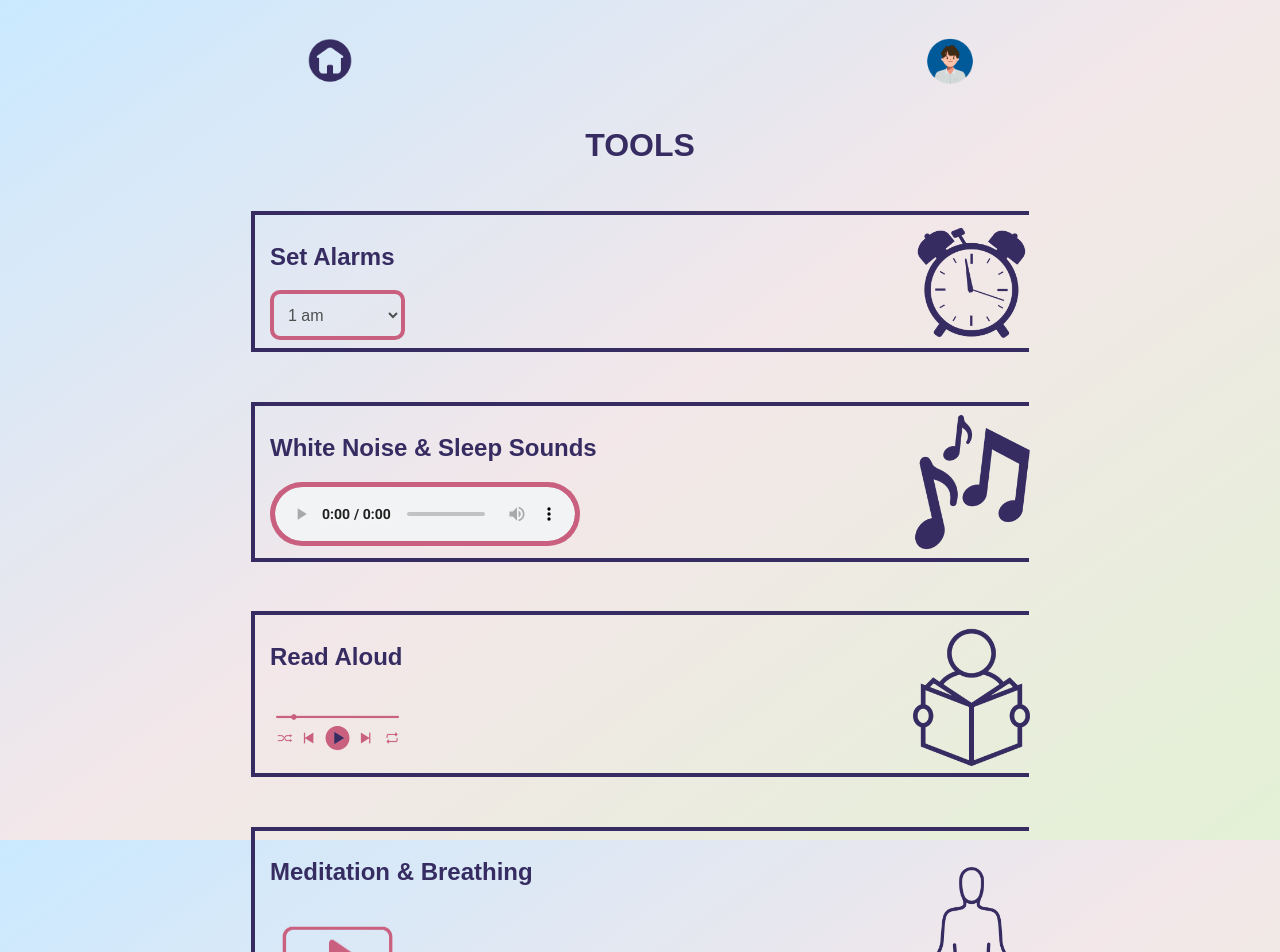
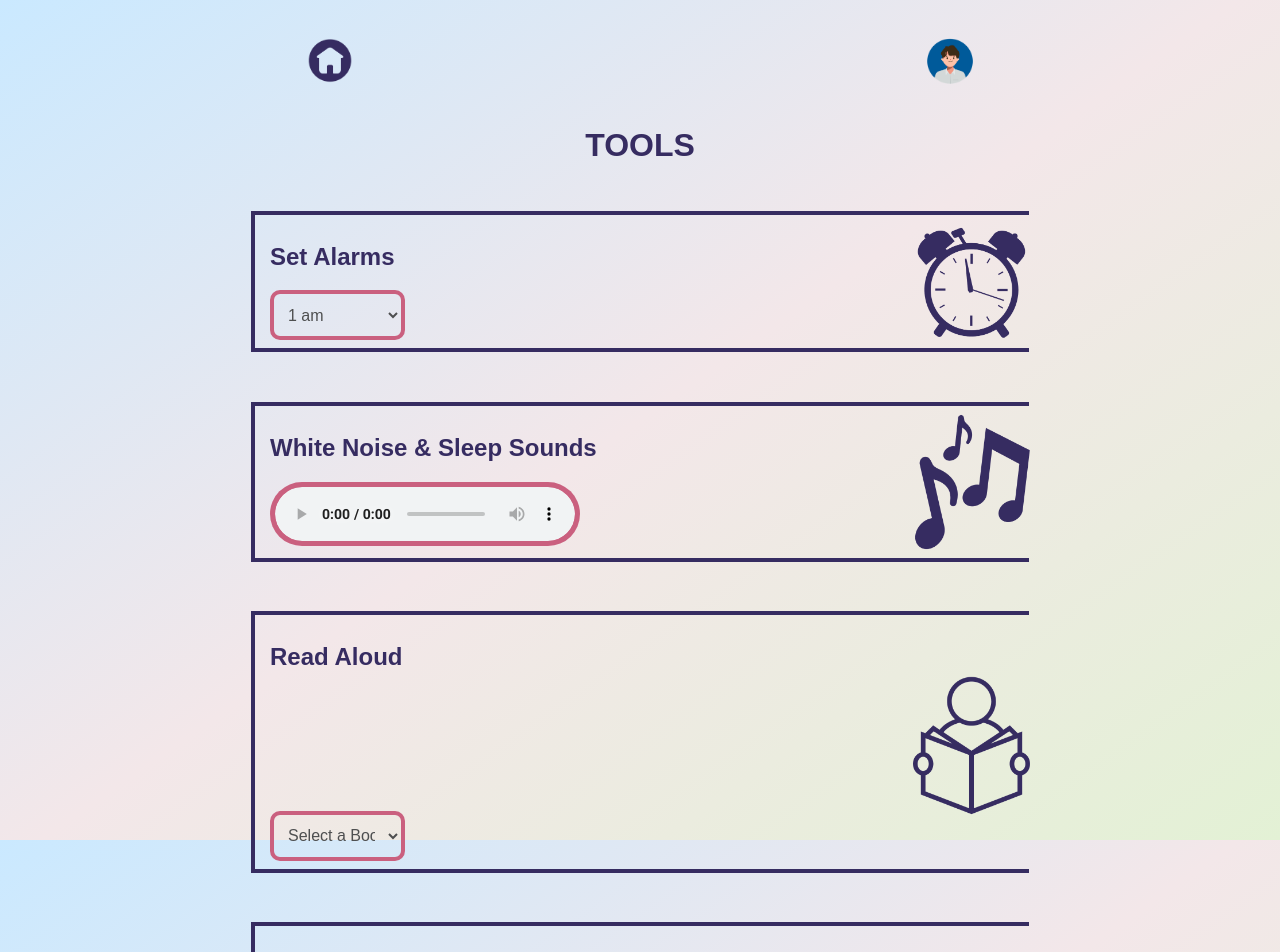
Before and after one commit to sambel2/CS422_DreamTeam, a React (Create React App) app in the folder dream-team/: page /#/tools in a window 1280 px wide. Shown: the top 952 px of the page. Built offline with nearby package versions, Linux system fonts and the light colour scheme.

Commit message:
Added audiobook and dropdown

```diff
--- a/dream-team/src/pages/ToolsPage.js
+++ b/dream-team/src/pages/ToolsPage.js
@@ -1,17 +1,10 @@
-import React from 'react';
+import React, {useState} from 'react';
 import '../styling/Tools.css';
 import profileIcon from '../images/profile_icon.png';
-
-/*
-import playButton from '../images/play_button.png';
-import fastFoward from '../images/fast_forward.png';
-import rewindButton from '../images/rewind-button.png';
-*/
 import BottomNav from '../components/BottomNav.js';
 import AlarmIcon from '../images/Alarm Icon.png';
 import MusicIcon from '../images/Music Icon.png';
 import ReadIcon from '../images/Reading Icon.png';
-import PlayerIcon from '../images/Player Icon.png';
 import MeditationIcon from '../images/Meditation Icon.png';
 import VideoIcon from '../images/Video Icon.png';
 import SleepSounds from '../Misc/SleepSounds.mp3';
@@ -20,6 +13,24 @@ import homeIcon from '../images/Home Icon.png';
 import { Link } from 'react-router-dom';
 
 const ToolsPage = () => {
+  const [selectedValue, setSelectedValue] = useState('');
+
+  const getVideoUrl = () => {
+    switch (selectedValue) {
+      case 'Odyssey':
+        return 'https://www.youtube.com/embed/NEw4yAHN2Hc';
+      case 'Coraline':
+        return 'https://www.youtube.com/embed/j00LOvsO8OU';
+      case 'Algernon':
+        return 'https:/www.youtube.com/embed/SHWted1RUmE';
+      default:
+        return '';
+    }
+  };
+
+  const handleDropdownChange = (event) => {
+    setSelectedValue(event.target.value);
+  };
   return (
 
     <div className = "tools-container">
@@ -70,7 +81,21 @@ const ToolsPage = () => {
       <div class="tools-box">
         <div className='tools-content'>
           <h2>Read Aloud</h2>
-          <img src={PlayerIcon} alt="Player" classname="player"/>
+          <select value={selectedValue} onChange={handleDropdownChange}>
+            <option value="">Select a Book</option>
+            <option value="Odyssey">The Odyssey</option>
+            <option value="Coraline">Coraline</option>
+            <option value="Algernon">Flowers for Algernon</option>
+          </select>
+        <iframe
+          width="40%"
+          height="auto"
+          src={getVideoUrl()}
+          title="YouTube video player"
+          frameborder="0"
+          allow="accelerometer; autoplay; clipboard-write; encrypted-media; gyroscope; picture-in-picture"
+          allowfullscreen
+        ></iframe>
         </div>
       <img src={ReadIcon} alt="ReadAloud" className="box-icon"/>
       </div>
```
